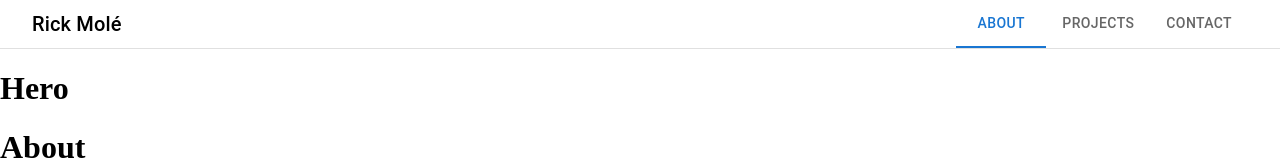
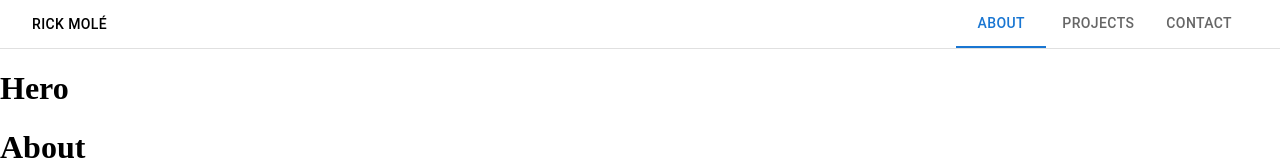
Before and after one commit to Rmole57/portfolio, a Next.js app: page / in a window 1280 px wide. Shown: the top 160 px of the page. Built offline with nearby package versions, Linux system fonts and the light colour scheme.

Commit message:
changed HeaderNav typography variant to 'button'

```diff
--- a/app/components/header-nav.tsx
+++ b/app/components/header-nav.tsx
@@ -22,12 +22,7 @@ export default function HeaderNav() {
       <Box
         sx={{ display: 'flex', justifyContent: 'space-between', px: '32px' }}
       >
-        <Typography
-          variant="h6"
-          component="h1"
-          display="flex"
-          alignItems="center"
-        >
+        <Typography variant="button" display="flex" alignItems="center">
           Rick Molé
         </Typography>
         <Tabs value={value} onChange={handleChange}>
```
